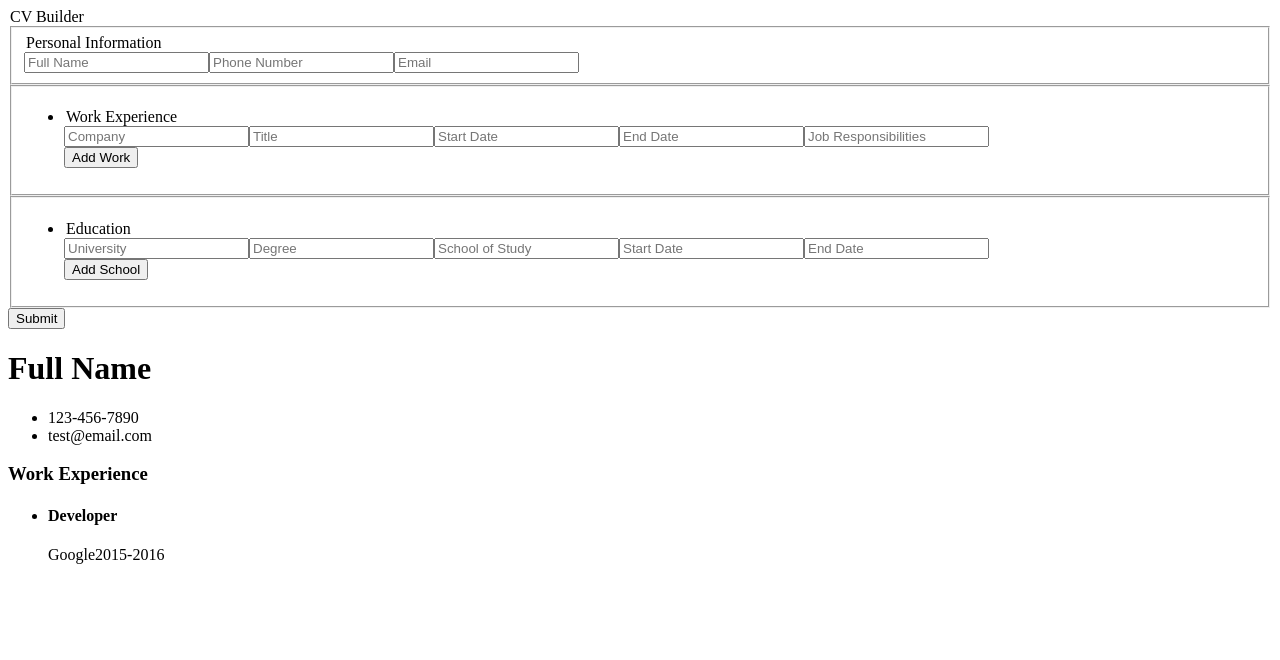
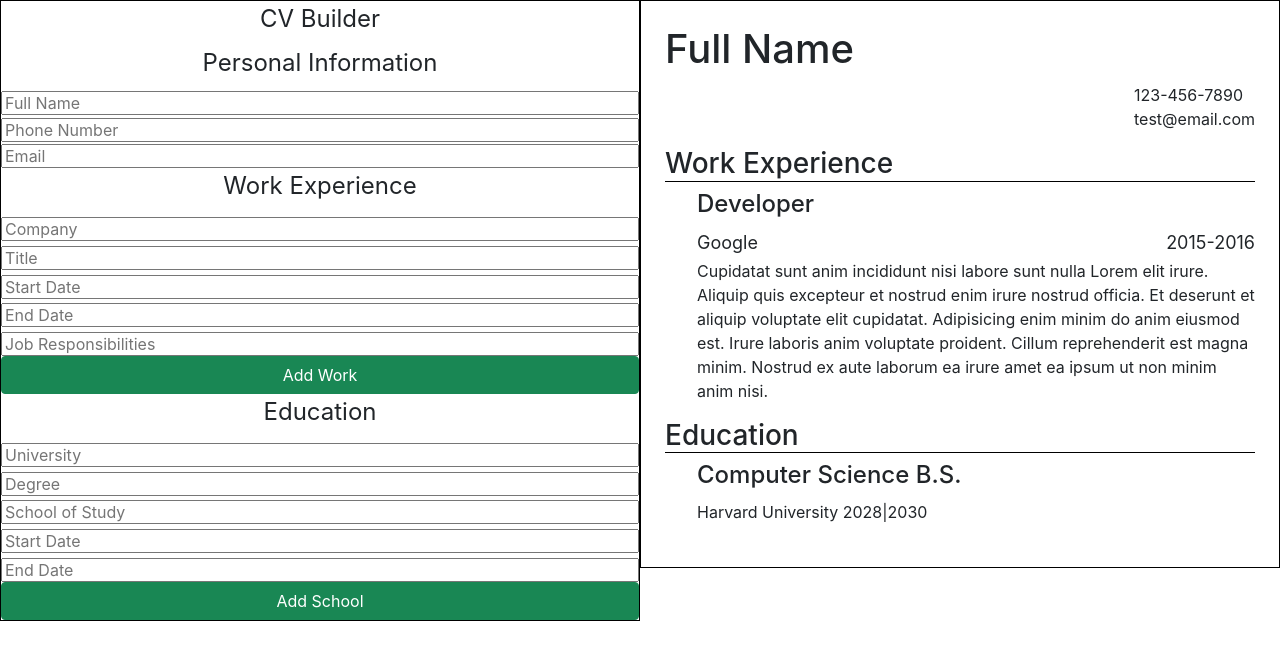
Before and after one commit to ericchi00/Project-CV-Application, a React (Create React App) app: page / in a window 1280 px wide. Shown: the top 660 px of the page. Built offline with nearby package versions, Linux system fonts and the light colour scheme.

Commit message:
added in styling

```diff
--- a/package.json
+++ b/package.json
@@ -6,7 +6,9 @@
     "@testing-library/jest-dom": "^5.16.4",
     "@testing-library/react": "^12.1.4",
     "@testing-library/user-event": "^13.5.0",
+    "bootstrap": "^5.1.3",
     "react": "^18.0.0",
+    "react-bootstrap": "^2.2.3",
     "react-dom": "^18.0.0",
     "react-scripts": "^2.1.3",
     "remarkable": "^2.0.1",
@@ -36,5 +38,8 @@
       "last 1 firefox version",
       "last 1 safari version"
     ]
+  },
+  "devDependencies": {
+    "tailwindcss": "^3.0.23"
   }
 }
--- a/public/index.html
+++ b/public/index.html
@@ -10,6 +10,8 @@
       content="Web site created using create-react-app"
     />
     <link rel="apple-touch-icon" href="%PUBLIC_URL%/logo192.png" />
+    <link rel="stylesheet" href="https://cdn.jsdelivr.net/npm/bootstrap@5.1.3/dist/css/bootstrap.min.css"
+      integrity="sha384-1BmE4kWBq78iYhFldvKuhfTAU6auU8tT94WrHftjDbrCEXSU1oBoqyl2QvZ6jIW3" crossorigin="anonymous" />
     <!--
       manifest.json provides metadata used when your web app is installed on a
       user's mobile device or desktop. See https://developers.google.com/web/fundamentals/web-app-manifest/
--- a/src/App.js
+++ b/src/App.js
@@ -3,6 +3,10 @@ import Education from './components/Education';
 import Personal from './components/Personal';
 import Work from './components/Work';
 import Viewer from './components/Viewer';
+import './styles/app.css';
+import 'bootstrap/dist/css/bootstrap.min.css';
+import Button from 'react-bootstrap/Button';
+import Form from 'react-bootstrap/Form';
 
 class App extends React.Component {
 	constructor(props) {
@@ -10,7 +14,6 @@ class App extends React.Component {
 		this.state = {
 			work: [
 				{
-					id: Date.now(),
 					company: '',
 					title: '',
 					startDate: '',
@@ -20,7 +23,6 @@ class App extends React.Component {
 			],
 			education: [
 				{
-					id: Date.now(),
 					university: '',
 					degree: '',
 					study: '',
@@ -128,45 +130,46 @@ class App extends React.Component {
 		return (
 			<div className="app">
 				<div className="formWrapper">
-					<form onSubmit={this.onSubmit}>
+					<Form>
 						<legend>CV Builder</legend>
 						<fieldset>
 							<Personal change={this.handlePersonal} />
 						</fieldset>
 						<fieldset>
-							<ul>
+							<ul className="list-group">
 								<Work
 									work={this.state.work}
 									deleteWork={this.deleteWork}
 									change={this.handleWork}
 								/>
-								<button
+								<Button
 									className="addWork"
 									type="button"
 									onClick={this.addWork}
+									variant="success"
 								>
 									Add Work
-								</button>
+								</Button>
 							</ul>
 						</fieldset>
 						<fieldset>
-							<ul>
+							<ul className='list-group'>
 								<Education
 									education={this.state.education}
 									deleteEducation={this.deleteEducation}
 									change={this.handleEducation}
 								/>
-								<button
+								<Button
 									className="addSchool"
 									type="button"
 									onClick={this.addEducation}
+									variant="success"
 								>
 									Add School
-								</button>
+								</Button>
 							</ul>
 						</fieldset>
-						<button type="submit">Submit</button>
-					</form>
+					</Form>
 				</div>
 				<Viewer data={this.state} />
 			</div>
--- a/src/components/Viewer.js
+++ b/src/components/Viewer.js
@@ -1,12 +1,10 @@
 import React from 'react';
 import uniqid from 'uniqid';
+import '../styles/viewer.css';
 
 class Viewer extends React.Component {
-	constructor(props) {
-		super(props);
-	}
 	render() {
-		const { work } = this.props.data;
+		const { work, education } = this.props.data;
 		return (
 			<div className="viewer">
 				<div className="personal">
@@ -30,12 +28,38 @@ class Viewer extends React.Component {
 										</span>
 									</div>
 									<div className="responsibilities">
-										{item.responsibilities}
+										{item.responsibilities ||
+											'Cupidatat sunt anim incididunt nisi labore sunt nulla Lorem elit irure. Aliquip quis excepteur et nostrud enim irure nostrud officia. Et deserunt et aliquip voluptate elit cupidatat. Adipisicing enim minim do anim eiusmod est. Irure laboris anim voluptate proident. Cillum reprehenderit est magna minim. Nostrud ex aute laborum ea irure amet ea ipsum ut non minim anim nisi.'}
 									</div>
 								</li>
 							);
 						})}
 					</ul>
+
+					<div className="education">
+						<h3>Education</h3>
+						<ul>
+							{education.map((item) => {
+								return (
+									<li key={uniqid()}>
+										<h4>
+											{`${item.study}` || 'Computer Science'}&nbsp;
+											{item.degree || 'B.S.'}
+										</h4>
+										<div className="schoolHeading">
+											{item.university || 'Harvard University'}&nbsp;
+											<span className="year">
+												{item.startDate || '2028'}|{item.endDate || '2030'}
+											</span>
+										</div>
+										<div className="responsibilities">
+											{item.responsibilities}
+										</div>
+									</li>
+								);
+							})}
+						</ul>
+					</div>
 				</div>
 			</div>
 		);
--- a/src/components/education.js
+++ b/src/components/education.js
@@ -1,4 +1,5 @@
 import React from 'react';
+import Button from 'react-bootstrap/Button';
 
 class Education extends React.Component {
 	deleteEducation(index) {
@@ -15,6 +16,7 @@ class Education extends React.Component {
 					type="text"
 					id="school"
 					placeholder="University"
+					name="university"
 					onChange={(e) => change(e, index)}
 				/>
 				<label htmlFor="degree"></label>
@@ -22,6 +24,7 @@ class Education extends React.Component {
 					type="text"
 					id="degree"
 					placeholder="Degree"
+					name="degree"
 					onChange={(e) => change(e, index)}
 				/>
 				<label htmlFor="schoolStart"></label>
@@ -29,6 +32,7 @@ class Education extends React.Component {
 					type="text"
 					id="study"
 					placeholder="School of Study"
+					name="study"
 					onChange={(e) => change(e, index)}
 				/>
 				<label htmlFor="study"></label>
@@ -36,6 +40,7 @@ class Education extends React.Component {
 					type="text"
 					id="schoolStart"
 					placeholder="Start Date"
+					name="startDate"
 					onChange={(e) => change(e, index)}
 				/>
 				<label htmlFor="schoolEnd"></label>
@@ -43,16 +48,18 @@ class Education extends React.Component {
 					type="text"
 					id="schoolEnd"
 					placeholder="End Date"
+					name="endDate"
 					onChange={(e) => change(e, index)}
 				/>
 				{education.length > 1 && (
-					<button
+					<Button
 						className="delete"
 						type="button"
 						onClick={this.deleteEducation.bind(this, item)}
+						variant="danger"
 					>
 						Delete
-					</button>
+					</Button>
 				)}
 			</li>
 		));
--- a/src/components/personal.js
+++ b/src/components/personal.js
@@ -1,10 +1,6 @@
 import React from 'react';
 
 class Personal extends React.Component {
-	constructor(props) {
-		super(props);
-	}
-
 	render() {
 		return (
 			<div className="personal">
--- a/src/components/work.js
+++ b/src/components/work.js
@@ -1,4 +1,5 @@
 import React from 'react';
+import Button from 'react-bootstrap/Button';
 
 class Work extends React.Component {
 	deleteWork(id) {
@@ -51,13 +52,14 @@ class Work extends React.Component {
 					onChange={(e) => change(e, index)}
 				/>
 				{work.length > 1 && (
-					<button
+					<Button
 						className="delete"
 						type="button"
 						onClick={this.deleteWork.bind(this, item)}
+						variant="danger"
 					>
 						Delete
-					</button>
+					</Button>
 				)}
 			</li>
 		));
--- /dev/null
+++ b/src/styles/app.css
@@ -0,0 +1,77 @@
+.body {
+    width: 100%;
+    height: 100vh;
+    display: flex;
+    padding: 0;
+    margin: 0;
+}
+
+.app {
+    display: flex;
+    height: 100%;
+    font-family: -apple-system,
+        BlinkMacSystemFont,
+        'Segoe UI',
+        Roboto,
+        Oxygen,
+        Ubuntu,
+        Cantarell,
+        'Open Sans',
+        'Helvetica Neue',
+        sans-serif;
+}
+
+.personal {
+    display: flex;
+    flex-direction: column;
+    gap: .15rem;
+}
+
+ul,
+li {
+    list-style-type: none;
+    padding: 0;
+    margin: 0;
+}
+
+fieldset {
+    border: none;
+}
+
+Form {
+    border: 1px black solid;
+    width: 50vw;
+}
+
+ul li {
+    display: flex;
+    flex-direction: column;
+    gap: .15rem;
+}
+
+input {
+    height: 1.5rem;
+}
+
+.addSchool,
+.addWork {
+    width: 100%;
+    padding: .3rem;
+    border-radius: 25px;
+    border: none;
+}
+
+.delete {
+    border: none;
+    padding: .3rem;
+    border-radius: 25px;
+}
+
+button:hover {
+    cursor: pointer;
+}
+
+legend {
+    text-align: center;
+    font-size: x-large;
+}
--- /dev/null
+++ b/src/styles/viewer.css
@@ -0,0 +1,45 @@
+.viewer {
+    width: 50vw;
+    height: max-content;
+    padding: 1.5rem;
+    margin: 0;
+    border: 1px black solid;
+    display: flex;
+    flex-direction: column;
+}
+
+ul,
+li {
+    list-style-type: none;
+    padding: 0;
+    margin: 0;
+}
+
+.personal {
+    display: flex;
+    flex-direction: row;
+}
+
+.personal ul {
+    display: flex;
+    margin-left: auto;
+    flex-direction: column;
+}
+
+.jobHeading {
+    display: flex;
+    font-size: large;
+}
+
+.year {
+    margin-left: auto;
+}
+
+h3 {
+    border-bottom: 1px black solid;
+}
+
+
+.education .year {
+    margin-left: auto;
+}
--- /dev/null
+++ b/tailwind.config.js
@@ -0,0 +1,7 @@
+module.exports = {
+	content: ['./src/**/*.{html,js}'],
+	theme: {
+		extend: {},
+	},
+	plugins: [],
+};
```
Also changed, not shown: 2 other files (tests, documents, lock files or other folders).
